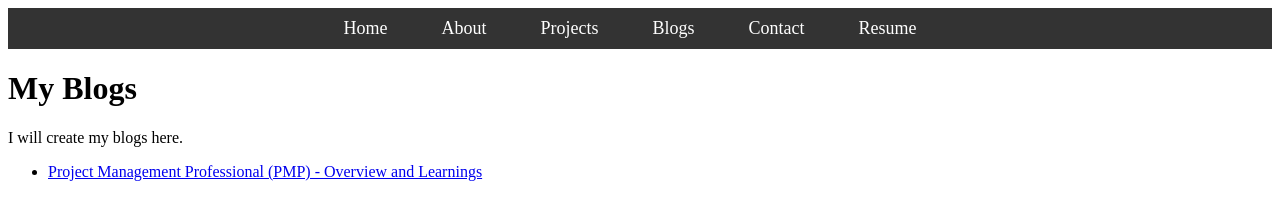
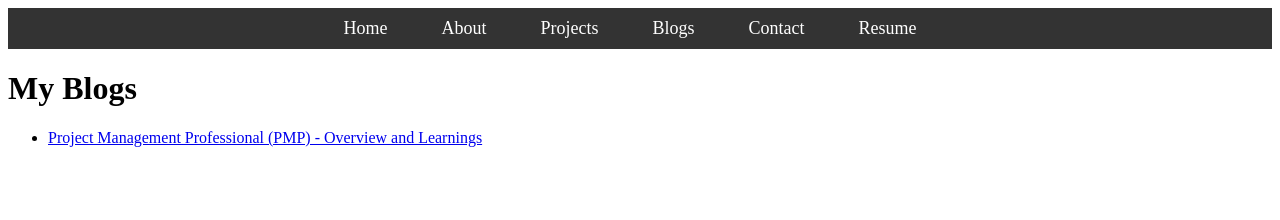
Before and after one commit to avvarimanju/avvarimanju.github.io, a plain HTML site: page blog.html in a window 1280 px wide. Drawn offline with Linux system fonts and the light colour scheme.

Commit message:
Update blog.html

```diff
--- a/blog.html
+++ b/blog.html
@@ -20,8 +20,6 @@
     </nav>
 
     <h1>My Blogs</h1>
-    <p>I will create my blogs here.</p>
-
         <ul>
             <li><a href="pmp.html">Project Management Professional (PMP) - Overview and Learnings</a></li>
         </ul>
```
